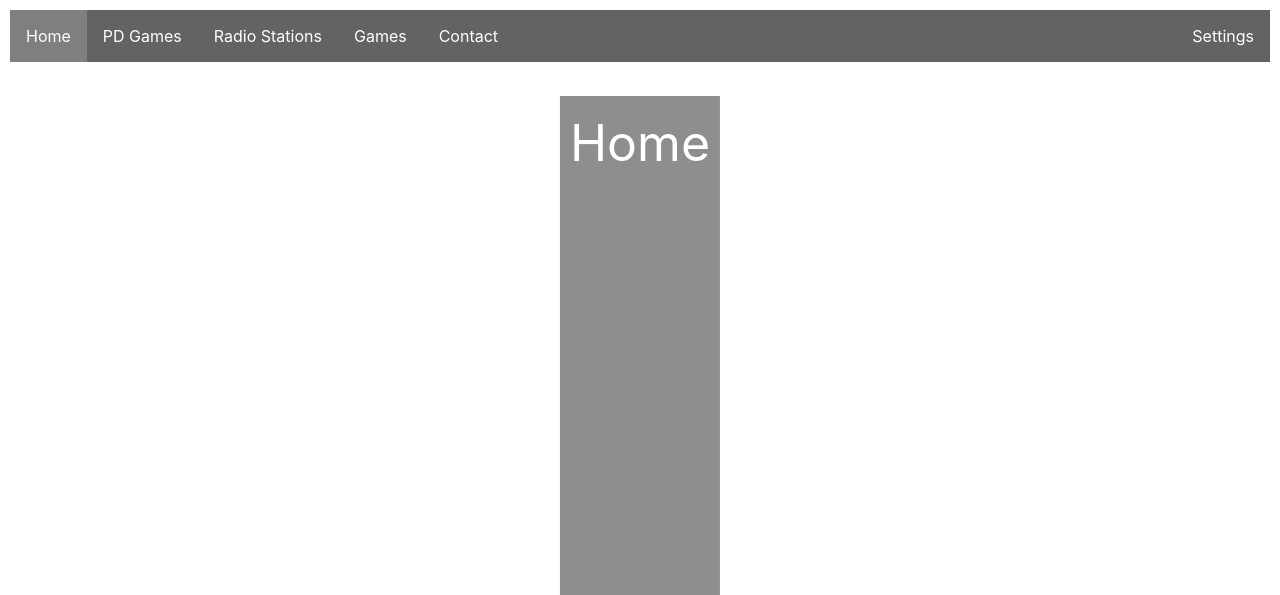
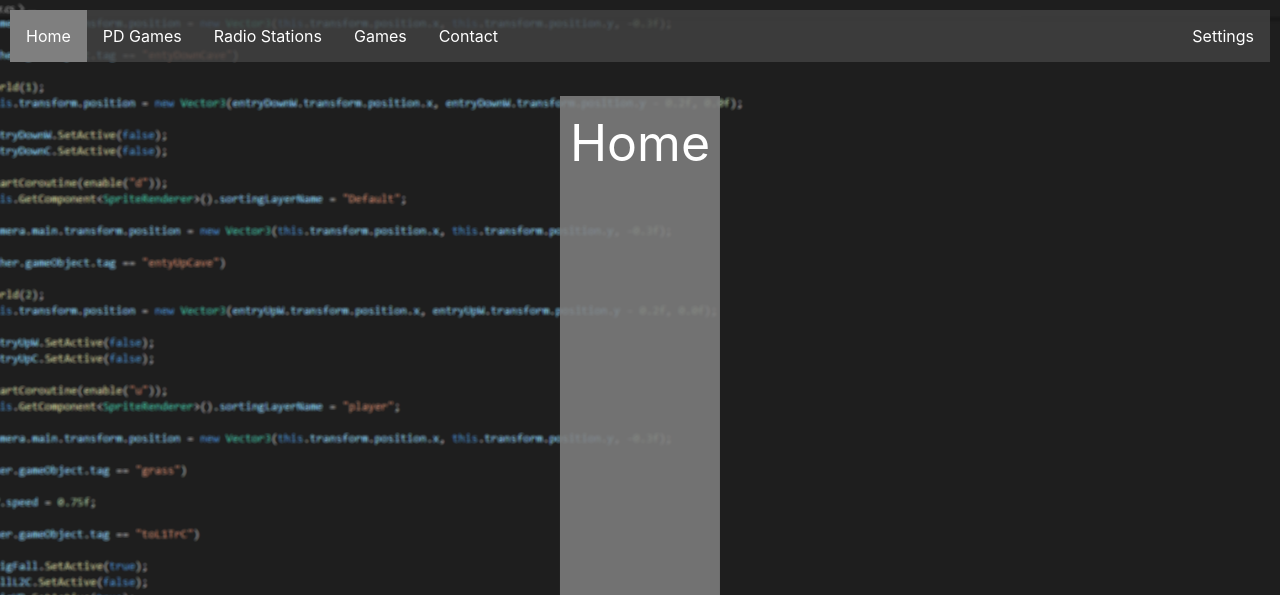
Before and after one commit to Temder/Homepage, a PHP site: page / in a window 1280 px wide. Shown: the top 595 px of the page. Run offline with PHP 8.4, Linux system fonts and the light colour scheme; some libraries are stand-ins or nearby versions.

Commit message:
background

```diff
--- a/css/styles.css
+++ b/css/styles.css
@@ -5,6 +5,7 @@
 }
 
 body {
+    background: url("blob/main/images/background.png") no-repeat center center fixed;
     -webkit-background-size: cover;
     -moz-background-size: cover;
     -o-background-size: cover;
--- a/index.html
+++ b/index.html
@@ -14,7 +14,7 @@
     <script src="https://ajax.aspnetcdn.com/ajax/jQuery/jquery-3.1.0.min.js"></script>
 </head>
 
-<body style="background: url(" images/background.png ") no-repeat center center fixed;">
+<body>
 
     <br/>
 
```
